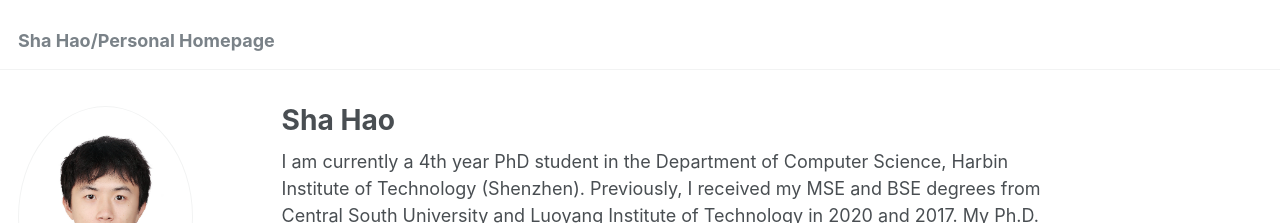
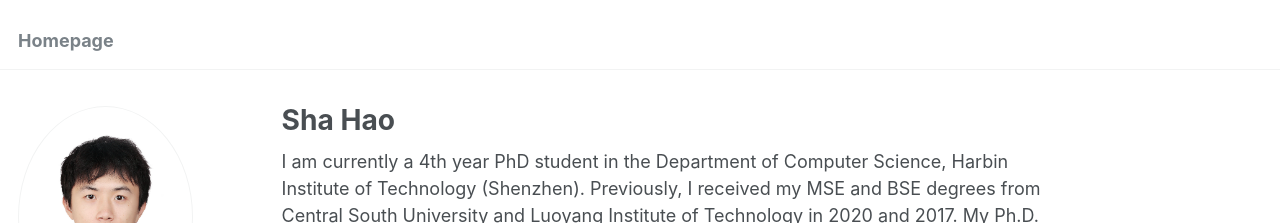
Before and after one commit to hitsh95/shahao, a Jekyll site: the page built from _pages/about.md, in a window 1280 px wide. Shown: the top 223 px of the page. Built offline with Jekyll 4.4.1, drawn with Linux system fonts in a browser that asks for light colours; some web fonts are replaced.

Commit message:
Update _config.yml

```diff
--- a/_config.yml
+++ b/_config.yml
@@ -8,7 +8,7 @@
 
 # Basic Site Settings
 locale                   : "en-US"
-title                    : "Sha Hao/Personal Homepage"
+title                    : "Homepage"
 title_separator          : "-"
 name                     : &name "Sha Hao"
 description              : &description "Personal Homepage"
```
